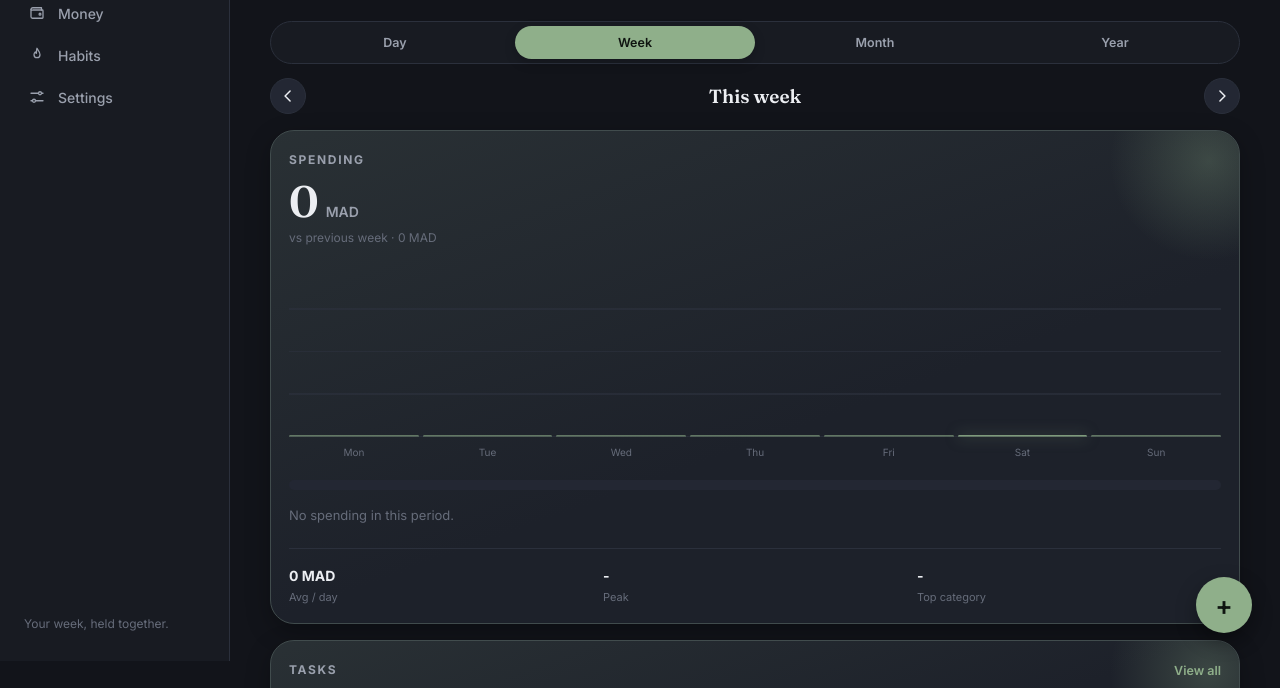
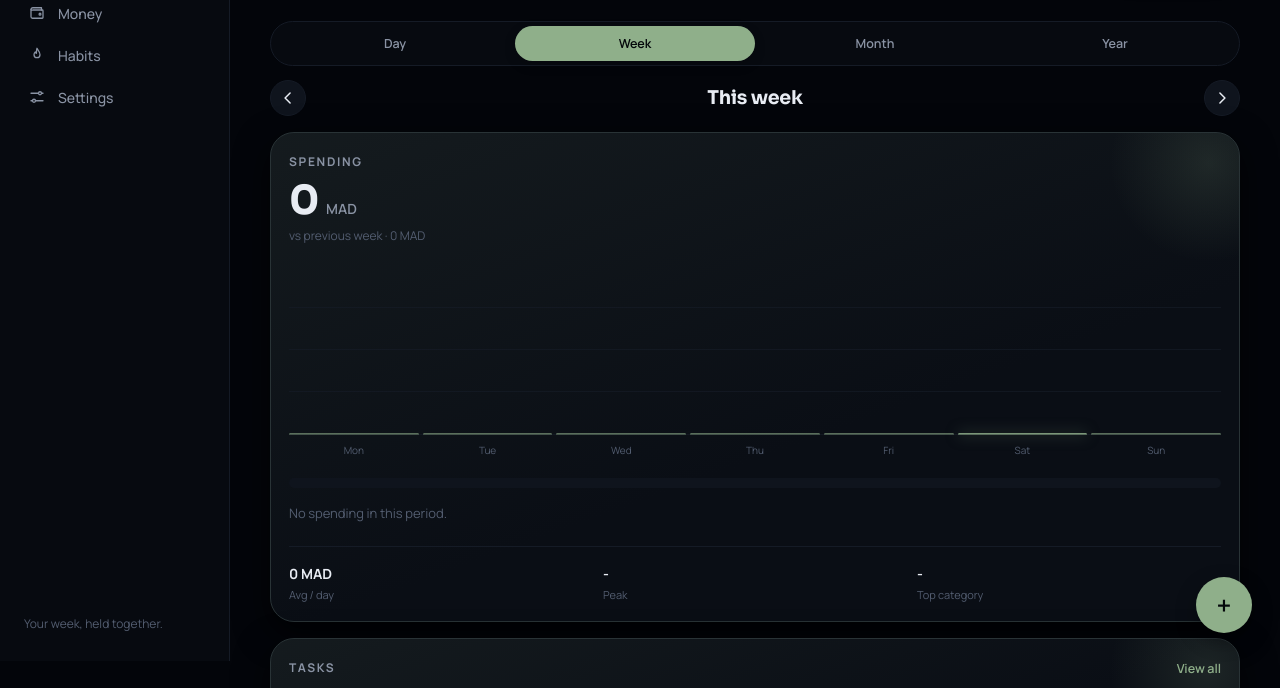
Before and after one commit to Erenyeager55556667-ops/weekweve04, a website: page www/index.html in a window 1280 px wide. Shown: the part 139-827 px from the top of the page. Drawn offline with Linux system fonts and the light colour scheme.

Commit message:
Add files via upload

```diff
--- a/www/index.html
+++ b/www/index.html
@@ -3,10 +3,10 @@
 <head>
 <meta charset="UTF-8">
 <meta name="viewport" content="width=device-width, initial-scale=1, maximum-scale=1, user-scalable=no, viewport-fit=cover">
-<meta name="theme-color" content="#12141a">
+<meta name="theme-color" content="#04060a">
 <title>Weekweave — Your Week, In Order</title>
 <link rel="preconnect" href="https://fonts.googleapis.com">
-<link href="https://fonts.googleapis.com/css2?family=Fraunces:opsz,wght@9..144,400;9..144,500;9..144,600;9..144,700&family=Inter:wght@400;500;600;700&display=swap" rel="stylesheet">
+<link href="https://fonts.googleapis.com/css2?family=Sora:wght@400;600;700&family=Manrope:wght@400;500;600;700&family=Cairo:wght@400;600;700&display=swap" rel="stylesheet">
 <style>
 /* ============================= TOKENS ============================= */
 :root{
@@ -28,8 +28,8 @@
   --radius-md:14px;
   --radius-sm:9px;
   --shadow: 0 8px 24px rgba(0,0,0,0.28);
-  --serif: 'Fraunces', serif;
-  --sans: 'Inter', sans-serif;
+  --serif: 'Sora', 'Cairo', system-ui, sans-serif;
+  --sans: 'Manrope', 'Cairo', system-ui, sans-serif;
 }
 [data-theme="light"]{
   --bg:#f3f1ea;
@@ -787,9 +787,31 @@ input,textarea{text-align:start;}
 .hg:last-child .hb-tip{left:auto; right:0; transform:translateX(0) scale(.8);} .hg:last-child.on .hb-tip{transform:translateX(0) scale(1);}
 .hp-kpis .kg{color:#4ade80;} .hp-kpis .kr{color:#f87171;}
 .ru-row{grid-template-columns:repeat(4,1fr);}
+
+/* ===== Midnight theme: much darker + new type ===== */
+[data-theme="midnight"]{
+  --bg:#03050a; --bg-elev:#070a10; --card:#0a0e15; --card-2:#0f141d; --border:#151b26;
+  --text:#e8ecf3; --text-dim:#8a93a4; --text-faint:#535d70; --accent-text:#04070a;
+  --shadow:0 12px 34px rgba(0,0,0,.7);
+}
+[data-theme="midnight"] body, body[data-theme="midnight"]{background:var(--bg);}
+[data-theme="midnight"] .hp-panel::before{opacity:.55;}
+[data-theme="midnight"] .hp-panel{background:linear-gradient(160deg, color-mix(in srgb, var(--accent) 8%, var(--card)), var(--card) 60%); border-color:color-mix(in srgb, var(--accent) 16%, var(--border));}
+[data-theme="midnight"] .habit{background:linear-gradient(135deg, color-mix(in srgb, var(--hc) 14%, var(--card)), var(--card) 72%);}
+[data-theme="midnight"] .bottom-nav-inner{background:rgba(7,10,16,.92); border-color:var(--border);}
+[data-theme="midnight"] .nfy,[data-theme="midnight"] .modal{background:var(--card);}
+[data-theme="midnight"] .hd.on{box-shadow:0 6px 18px color-mix(in srgb, var(--accent) 20%, transparent);}
+/* type refinements for Sora / Manrope */
+body{font-family:var(--sans);}
+.hero-name{font-size:34px; font-weight:700; letter-spacing:-1px;}
+.hp-total span{font-size:40px; font-weight:700; letter-spacing:-1.5px;}
+.hp-label,.cal-month{font-weight:700; letter-spacing:-.3px;}
+.nv-title{font-size:25px; font-weight:700; letter-spacing:-.4px;}
+.pp-title,.cf-t,.modal-title{font-weight:700; letter-spacing:-.3px;}
+.page-title{letter-spacing:-.6px;}
 </style>
 </head>
-<body data-theme="dark">
+<body data-theme="midnight">
 <div class="app">
   <aside class="sidebar">
     <div class="brand"><div class="brand-mark">W</div><div class="brand-name">Weekweave</div></div>
@@ -928,7 +950,7 @@ input,textarea{text-align:start;}
         </div>
         <div class="card">
           <div class="card-title">Appearance</div>
-          <div class="field"><label>Theme</label><div class="seg" id="segTheme"><span class="seg-pill"></span><button data-v="dark"><svg viewBox="0 0 24 24"><path d="M20 14.5A8 8 0 0 1 9.5 4 8 8 0 1 0 20 14.5z"/></svg>Dark</button><button data-v="light"><svg viewBox="0 0 24 24"><circle cx="12" cy="12" r="4"/><path d="M12 2.5v2.2M12 19.3v2.2M2.5 12h2.2M19.3 12h2.2M5.3 5.3l1.6 1.6M17.1 17.1l1.6 1.6M5.3 18.7l1.6-1.6M17.1 6.9l1.6-1.6"/></svg>Light</button></div></div>
+          <div class="field"><label>Theme</label><div class="seg seg3" id="segTheme"><span class="seg-pill"></span><button data-v="midnight"><svg viewBox="0 0 24 24"><path d="M12 3.5l1.7 4.6 4.8.4-3.7 3.2 1.2 4.7L12 13.8 8 16.4l1.2-4.7L5.5 8.5l4.8-.4z"/></svg>Midnight</button><button data-v="dark"><svg viewBox="0 0 24 24"><path d="M20 14.5A8 8 0 0 1 9.5 4 8 8 0 1 0 20 14.5z"/></svg>Dark</button><button data-v="light"><svg viewBox="0 0 24 24"><circle cx="12" cy="12" r="4"/><path d="M12 2.5v2.2M12 19.3v2.2M2.5 12h2.2M19.3 12h2.2M5.3 5.3l1.6 1.6M17.1 17.1l1.6 1.6M5.3 18.7l1.6-1.6M17.1 6.9l1.6-1.6"/></svg>Light</button></div></div>
           <div class="field"><label>Accent color</label><div class="swatches" id="accentSwatches"></div></div>
           <div class="card-title" style="margin-top:20px;">Data</div>
           <div style="display:flex; gap:10px; flex-wrap:wrap;">
@@ -981,7 +1003,7 @@ function slotNow(map){ const h=new Date().getHours(); return map[h<12?0:h<18?1:2
 
 /* ---------- data ---------- */
 function defaultData(){
-  return { settings:{ name:"", budget:0, currency:"MAD", firstDay:"Monday", theme:"dark", accent:ACCENTS[0], notifications:true, notesPin:'' }, expenses:[], meals:{}, notes:[], tasks:[], noteCats:[{id:'c_personal',name:'Personal',color:'#e0c48a'},{id:'c_work',name:'Work',color:'#8faf8a'}], habits:[], habitLog:{}, taskCats:[{id:'tc_personal',name:'Personal',color:'#8ea7d9'},{id:'tc_work',name:'Work',color:'#e0c48a'}], installWeek: iso(new Date()) };
+  return { settings:{ name:"", budget:0, currency:"MAD", firstDay:"Monday", theme:"midnight", accent:ACCENTS[0], notifications:true, notesPin:'' }, expenses:[], meals:{}, notes:[], tasks:[], noteCats:[{id:'c_personal',name:'Personal',color:'#e0c48a'},{id:'c_work',name:'Work',color:'#8faf8a'}], habits:[], habitLog:{}, taskCats:[{id:'tc_personal',name:'Personal',color:'#8ea7d9'},{id:'tc_work',name:'Work',color:'#e0c48a'}], installWeek: iso(new Date()) };
 }
 function migrate(s){
   if(!s.installWeek) s.installWeek = iso(new Date());
@@ -1045,7 +1067,7 @@ const weekExpenses = off => { const w = weekIsos(off); return state.expenses.fil
 /* ---------- toast / theme ---------- */
 let toastTimer;
 function toast(msg){ const t=$('toast'); t.textContent=msg; t.classList.add('show'); clearTimeout(toastTimer); toastTimer=setTimeout(()=>t.classList.remove('show'),2200); }
-function applyTheme(){ document.body.setAttribute('data-theme', state.settings.theme); document.documentElement.style.setProperty('--accent', state.settings.accent); if(typeof syncStatusBar==='function') syncStatusBar(); }
+function applyTheme(){ document.body.setAttribute('data-theme', state.settings.theme); const mt=document.querySelector('meta[name=theme-color]'); if(mt) mt.content = state.settings.theme==='midnight' ? '#04060a' : state.settings.theme==='dark' ? '#12141a' : '#f2f0e9'; document.documentElement.style.setProperty('--accent', state.settings.accent); if(typeof syncStatusBar==='function') syncStatusBar(); }
 
 /* ============================================================
    NAVIGATION (with working back button)
@@ -1986,8 +2008,8 @@ if(CAP && CAP.App){
 }
 function syncStatusBar(){
   if(!CAP || !CAP.StatusBar) return;
-  const dark = state.settings.theme==='dark';
-  try{ CAP.StatusBar.setBackgroundColor({color: dark?'#12141a':'#f2f0e9'}); CAP.StatusBar.setStyle({style: dark?'DARK':'LIGHT'}); }catch(e){}
+  const t = state.settings.theme, dark = t!=='light', col = t==='midnight' ? '#04060a' : t==='dark' ? '#12141a' : '#f2f0e9';
+  try{ CAP.StatusBar.setBackgroundColor({color: col}); CAP.StatusBar.setStyle({style: dark?'DARK':'LIGHT'}); }catch(e){}
 }
 paintIcons();
 $('segPeriod').addEventListener('click', e=>{ const b=e.target.closest('button'); if(!b||hp.p===b.dataset.v) return; hp.p=b.dataset.v; hp.off=0; hpSwap(); renderDashboard(); });
```
